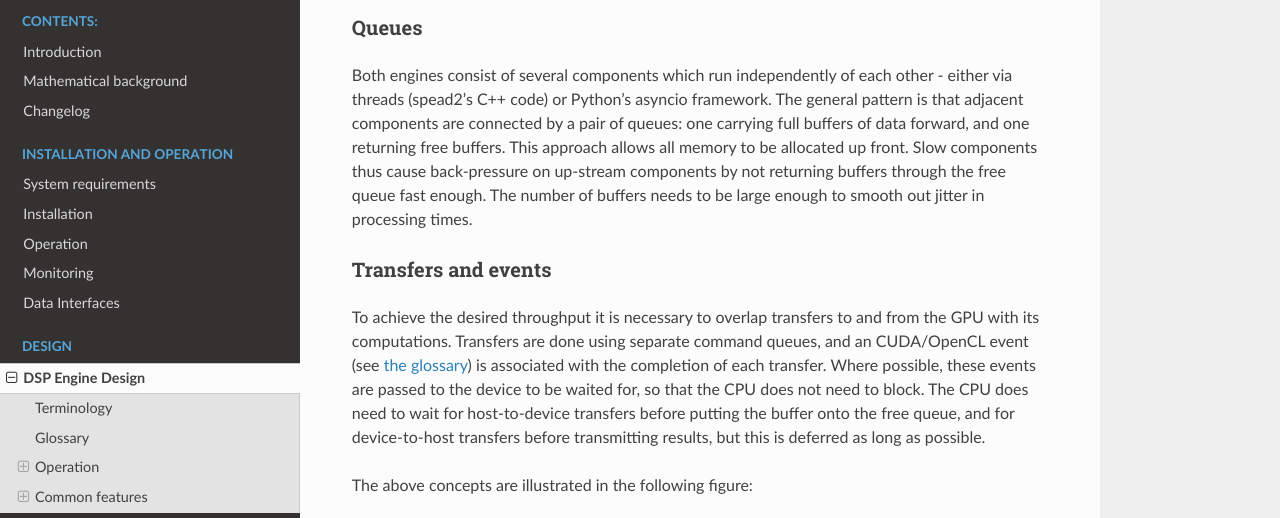
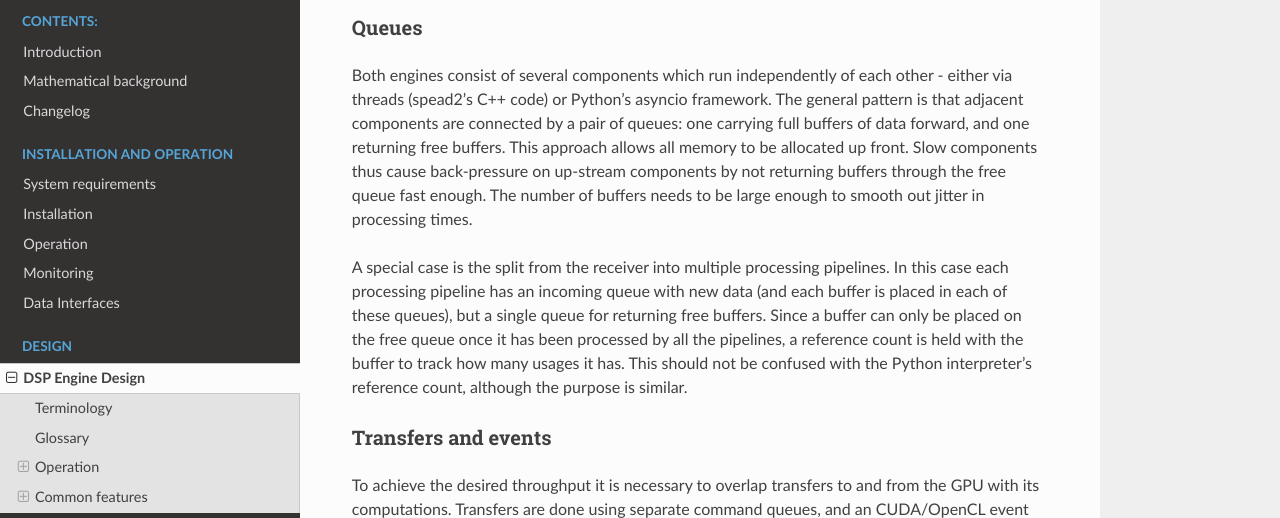
Before and after one commit to ska-sa/katgpucbf, a Sphinx documentation site: the page built from doc/engines.rst, in a window 1280 px wide and 900 px high, scrolled down 2184 px, cut to the strip 0-518 px from the top of the window. Built offline with Sphinx 7.4.7 and the Read the Docs theme 2.0.0, drawn with Linux system fonts in a browser that asks for light colours; the version number could not be read and is left out; some of the changed lines change nothing that is shown.

Commit message:
Document how multi-pipelines will work

```diff
--- a/doc/engines.rst
+++ b/doc/engines.rst
@@ -88,31 +88,42 @@
             flow/.style={->, >=latex, thick},
             queue/.style={flow, <->},
             fqueue/.style={queue, color=blue}}
-   \node[proc, start chain=going below, on chain] (align) {Align, copy to GPU};
+   \begin{scope}[start chain=chain going below]
+   \node[proc, on chain] (align) {Align, copy to GPU};
    \node[pproc, draw=none, anchor=west,
          start chain=rx0 going above, on chain=rx0] (align0) at (align.west) {};
    \node[pproc, draw=none, anchor=east,
          start chain=rx1 going above, on chain=rx1] (align1) at (align.east) {};
-   \node[proc, on chain] (process) {GPU processing};
-   \node[proc, on chain] (download) {Copy from GPU};
-   \node[proc, on chain] (transmit) {Transmit};
-   \node[pproc, draw=none, anchor=west,
-         start chain=tx0 going below, on chain=tx0] (transmit0) at (transmit.west) {};
-   \node[pproc, draw=none, anchor=east,
-         start chain=tx1 going below, on chain=tx1] (transmit1) at (transmit.east) {};
+   \begin{scope}[start branch=stream0 going below]
+     \node[proc, on chain=going below left] (process0) {GPU processing};
+   \end{scope}
+   \begin{scope}[start branch=stream1 going below]
+     \node[proc, on chain=going below right] (process1) {GPU processing};
+   \end{scope}
+   \foreach \s in {0, 1} {
+     \begin{scope}[continue chain=chain/stream\s]
+     \node[proc, on chain] (download\s) {Copy from GPU};
+     \node[proc, on chain] (transmit\s) {Transmit};
+     \node[pproc, draw=none, anchor=west,
+           start chain=tx\s-0 going below, on chain=tx\s-0] (transmit\s-0) at (transmit\s.west) {};
+     \node[pproc, draw=none, anchor=east,
+           start chain=tx\s-1 going below, on chain=tx\s-1] (transmit\s-1) at (transmit\s.east) {};
+     \foreach \i in {0, 1} {
+       \node[pproc, on chain=tx\s-\i] (outstream\s-\i) {Stream};
+       \draw[flow] (transmit\s-\i) -- (outstream\s-\i);
+     }
+     \draw[queue] (align) -- (process\s);
+     \draw[queue] (process\s) -- (download\s);
+     \draw[queue] (download\s) -- (transmit\s);
+     \end{scope}
+   }
    \foreach \i in {0, 1} {
      \node[pproc, on chain=rx\i] (receive\i) {Receive};
      \node[pproc, on chain=rx\i] (stream\i) {Stream};
-     \node[pproc, on chain=tx\i] (outstream\i) {Stream};
-   }
-   \foreach \i in {0, 1} {
      \draw[flow] (stream\i) -- (receive\i);
      \draw[queue] (receive\i) -- (align\i);
-     \draw[flow] (transmit\i) -- (outstream\i);
    }
-   \draw[queue] (align) -- (process);
-   \draw[queue] (process) -- (download);
-   \draw[queue] (download) -- (transmit);
+   \end{scope}
 
 The F-engine uses two input streams and aligns two incoming polarisations, but
 in the XB-engine there is only one.
@@ -143,6 +154,14 @@
 cause back-pressure on up-stream components by not returning buffers through
 the free queue fast enough. The number of buffers needs to be large enough to
 smooth out jitter in processing times.
+
+A special case is the split from the receiver into multiple processing
+pipelines. In this case each processing pipeline has an incoming queue with new
+data (and each buffer is placed in each of these queues), but a single queue
+for returning free buffers. Since a buffer can only be placed on the free queue
+once it has been processed by all the pipelines, a reference count is held with
+the buffer to track how many usages it has. This should not be confused with
+the Python interpreter's reference count, although the purpose is similar.
 
 Transfers and events
 ^^^^^^^^^^^^^^^^^^^^
```
